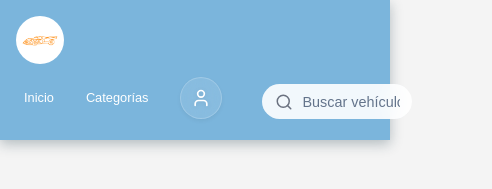
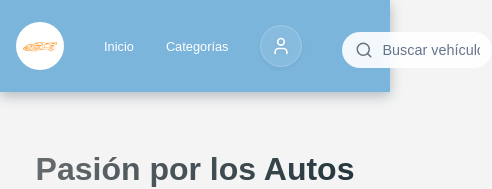
Before and after one commit to tobiasderene/guincho, a React (Create React App) app: page / in a window 390 px wide. Shown: the top 189 px of the page, 492 px wide, since content can reach past the window. Built offline with nearby package versions, Linux system fonts and the light colour scheme; no server answers.

Commit message:
send commit

```diff
--- a/src/styles/Header.css
+++ b/src/styles/Header.css
@@ -24,6 +24,12 @@
 
 /* Logo */
 .logo {
+  flex-shrink: 0;
+  display: flex;
+  align-items: center;
+  flex-shrink: 0;  /* que no se encoja */
+  width: auto;      /* importante: no usar ancho fijo */
+  height: auto;     /* que se ajuste al contenido */
   font-weight: 800;
   flex-shrink: 0;
   order: 0;
@@ -145,9 +151,15 @@
 @media (max-width: 768px) {
     /* Contenedor principal */
     .header-content {
-        flex-direction: column; /* apilamos filas */
-        align-items: stretch;
-        gap: 0.5rem;
+      width: 100%;
+      max-width: 99%;
+      margin: 0 auto;
+      padding: 0 1rem;
+      display: flex;
+      align-items: center;
+      justify-content: space-between;
+      gap: 2rem;
+      min-height: 60px;
     }
 
     /* Fila 1: logo + nav-left + nav-right */
@@ -158,13 +170,14 @@
         align-items: center;
         width: 100%;
         gap: 1rem;
-        order: 1;
     }
 
     /* Logo */
     .logo {
-        align-items: center;
-        order: 0; /* primero en fila 1 */
+      flex-shrink: 0;
+      display: flex-start;
+      align-items: center;
+      order: 0; /* primero en fila 1 */
     }
     .logo-text {
         display: none; /* ocultar texto en móvil */
```
